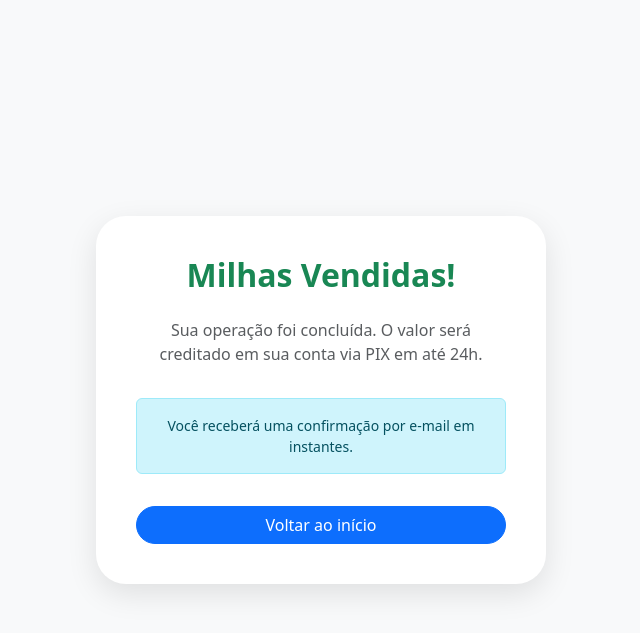
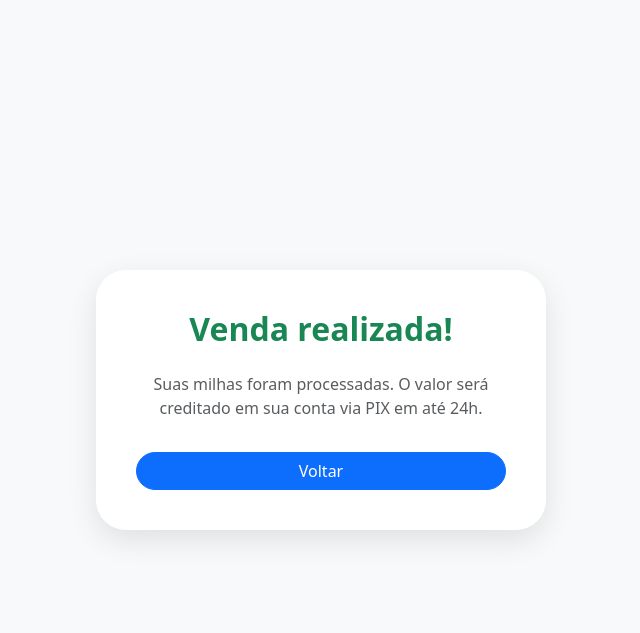
Before and after one commit to Danilogca55/openmilhas, a Flask app: page /sucesso in a window 1280 px wide. Shown: the top 633 px of the page, without its empty margins (319-959 px from the left). Run offline with Flask 3, Linux system fonts and the light colour scheme.

Commit message:
Update sucesso.html

```diff
--- a/templates/sucesso.html
+++ b/templates/sucesso.html
@@ -5,16 +5,15 @@
     <title>Venda Concluída | Open Milhas</title>
     <link href="https://cdn.jsdelivr.net/npm/bootstrap@5.3.0/dist/css/bootstrap.min.css" rel="stylesheet">
     <style>
-        body { background: #f8f9fa; display: flex; align-items: center; justify-content: center; height: 100vh; }
-        .card { border-radius: 30px; border: none; box-shadow: 0 10px 30px rgba(0,0,0,0.1); max-width: 450px; padding: 40px; text-align: center; }
+        body { background: #f8f9fa; display: flex; align-items: center; justify-content: center; height: 100vh; margin: 0; }
+        .card { border-radius: 30px; border: none; box-shadow: 0 10px 30px rgba(0,0,0,0.1); max-width: 450px; padding: 40px; text-align: center; background: white; }
     </style>
 </head>
 <body>
-    <div class="card bg-white text-center">
-        <h2 class="fw-bold text-success">Milhas Vendidas!</h2>
-        <p class="text-muted mt-3">Sua operação foi concluída. O valor será creditado em sua conta via PIX em até 24h.</p>
-        <div class="alert alert-info small mt-3">Você receberá uma confirmação por e-mail em instantes.</div>
-        <a href="/" class="btn btn-primary rounded-pill w-100 mt-3">Voltar ao início</a>
+    <div class="card">
+        <h2 class="fw-bold text-success">Venda realizada!</h2>
+        <p class="text-muted mt-3">Suas milhas foram processadas. O valor será creditado em sua conta via PIX em até 24h.</p>
+        <a href="/" class="btn btn-primary rounded-pill w-100 mt-3">Voltar</a>
     </div>
 </body>
 </html>
```
